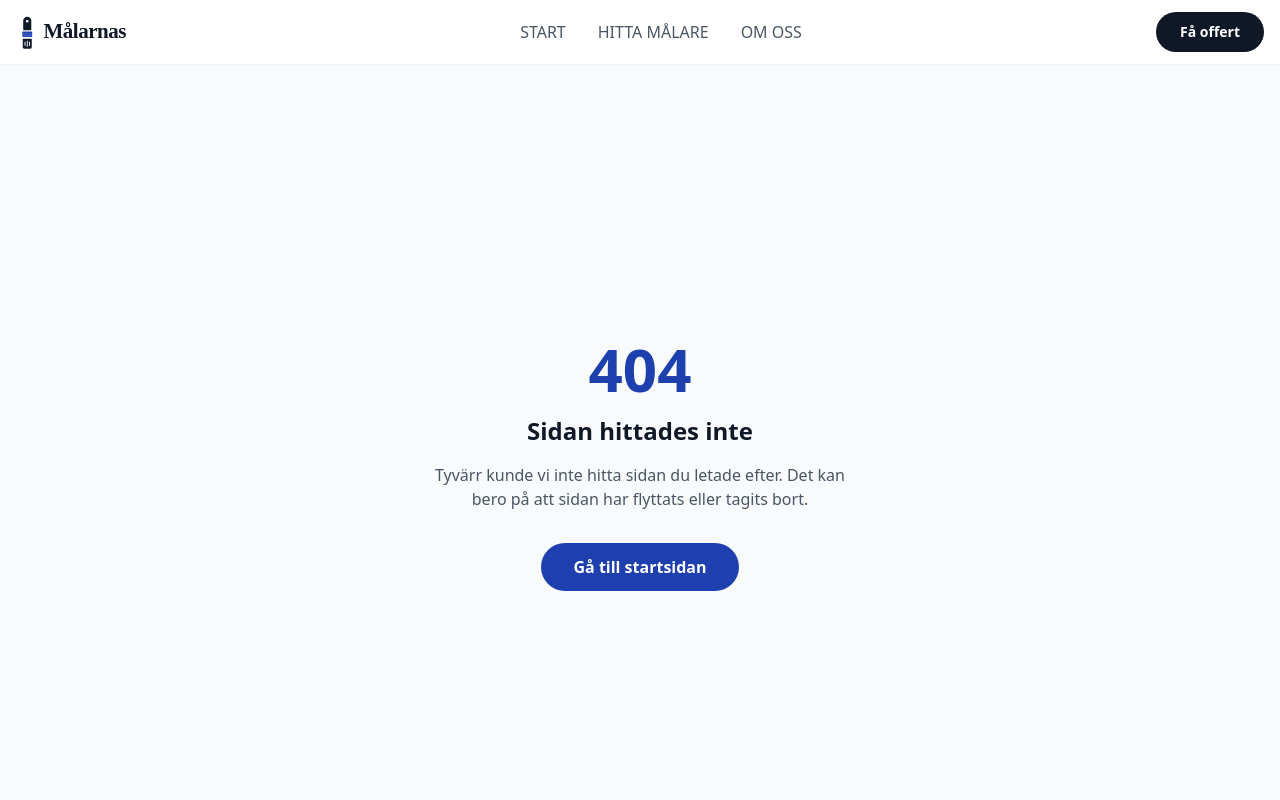
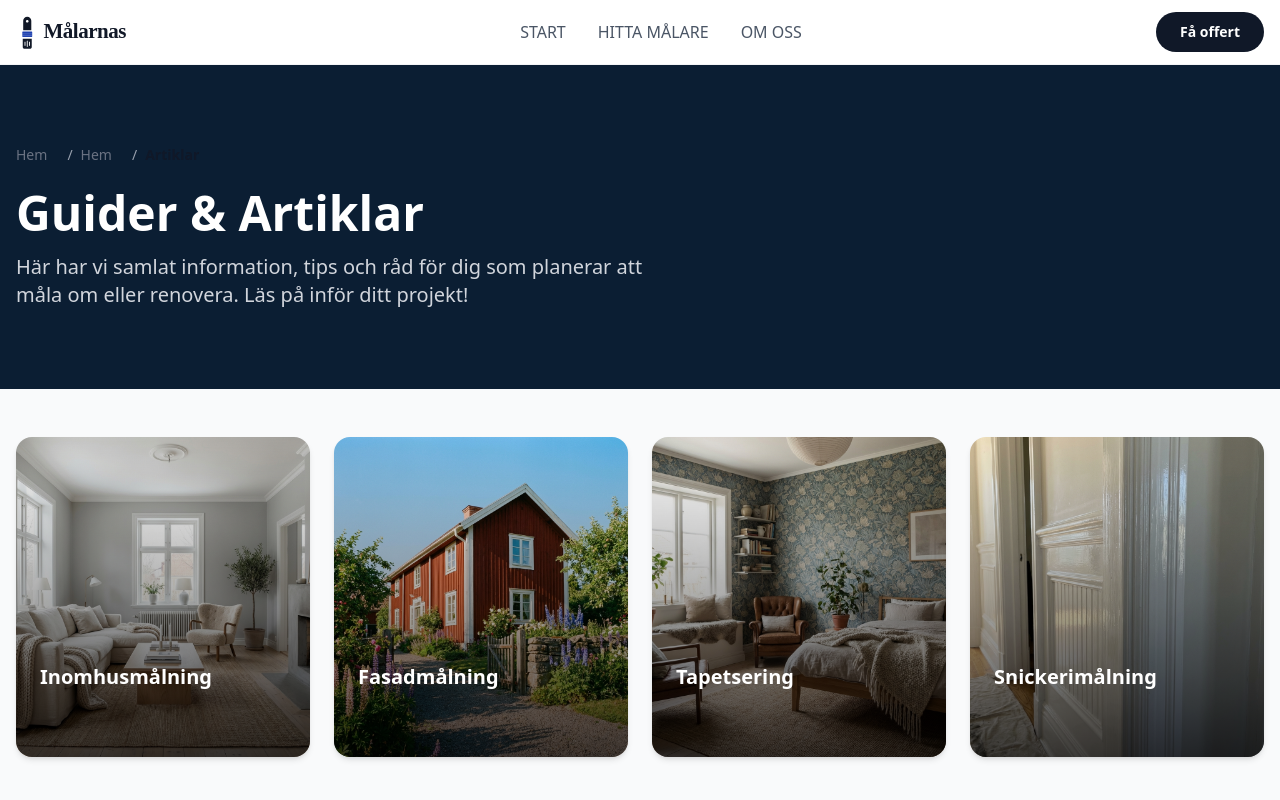
Before and after one commit to Jacobhaf/malarnas-se, a Next.js app: page /artiklar in a window 1280 px wide. Before the commit this address had no page. Shown: the top 800 px of the page. Built offline with nearby package versions, Linux system fonts and the light colour scheme.

Commit message:
feat: create articles index page

```diff
--- /dev/null
+++ b/src/app/artiklar/page.tsx
@@ -0,0 +1,68 @@
+
+import Link from 'next/link';
+import Image from 'next/image';
+import { Metadata } from 'next';
+import Breadcrumbs from '@/components/Breadcrumbs';
+import { ARTICLES } from '@/data/articles';
+
+export const metadata: Metadata = {
+    title: 'Måleriartiklar & Guider – Tips inför målning | Målarnas',
+    description: 'Läs våra guider om målning och renovering. Få tips om inomhusmålning, fasadmålning, tapetsering och snickerimålning inför ditt projekt.',
+};
+
+export default function ArticlesPage() {
+    return (
+        <main className="min-h-screen bg-gray-50">
+            {/* Hero / Header Section */}
+            <div className="bg-[#0b1e33] text-white py-12 md:py-20">
+                <div className="container mx-auto px-4">
+                    <Breadcrumbs
+                        items={[
+                            { label: 'Hem', url: '/' },
+                            { label: 'Artiklar', url: '/artiklar' }
+                        ]}
+                        className="mb-6 text-gray-300"
+                    />
+                    <h1 className="text-3xl md:text-5xl font-bold mb-4">
+                        Guider & Artiklar
+                    </h1>
+                    <p className="text-lg md:text-xl text-gray-300 max-w-2xl">
+                        Här har vi samlat information, tips och råd för dig som planerar att måla om eller renovera. Läs på inför ditt projekt!
+                    </p>
+                </div>
+            </div>
+
+            {/* Articles Grid */}
+            <div className="container mx-auto px-4 py-12">
+                <div className="grid grid-cols-1 md:grid-cols-2 lg:grid-cols-4 gap-6">
+                    {ARTICLES.map((article) => (
+                        <Link
+                            key={article.slug}
+                            href={`/artiklar/${article.slug}`}
+                            className="group relative h-80 w-full overflow-hidden rounded-2xl shadow-md hover:shadow-xl transition-all duration-300 block"
+                        >
+                            <Image
+                                src={article.image}
+                                alt={article.title}
+                                fill
+                                className="object-cover group-hover:scale-105 transition-transform duration-500"
+                            />
+                            {/* Gradient Overlay */}
+                            <div className="absolute inset-0 bg-gradient-to-t from-black/90 via-black/40 to-transparent opacity-80 group-hover:opacity-90 transition-opacity" />
+
+                            {/* Content */}
+                            <div className="absolute bottom-0 left-0 p-6 w-full">
+                                <h2 className="text-white text-xl font-bold mb-1 leading-tight group-hover:text-blue-100 transition-colors">
+                                    {article.title.split('–')[0].trim()} {/* Show only main part of title if using long titles in data, or just full title if preferred. Based on user image, short titles like "Inomhusmålning" are preferred. The data has "Inomhusmålning – ...". Let's split it. */}
+                                </h2>
+                                <p className="text-gray-300 text-xs md:text-sm line-clamp-2 opacity-0 group-hover:opacity-100 transition-all duration-300 transform translate-y-2 group-hover:translate-y-0">
+                                    {article.description}
+                                </p>
+                            </div>
+                        </Link>
+                    ))}
+                </div>
+            </div>
+        </main>
+    );
+}
```
